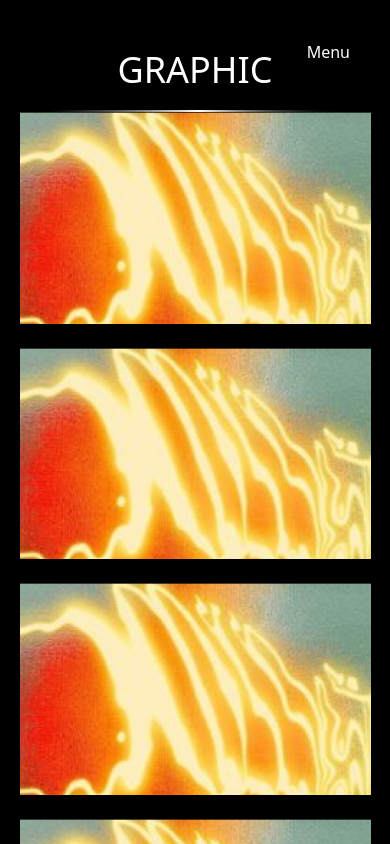
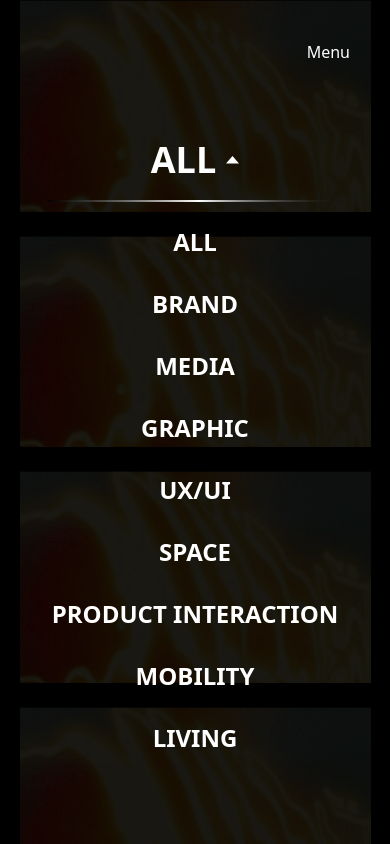
Before and after one commit to pyungjae9492/snu-design-week-2023, a Next.js app: page /works in a window 390 px wide. Shown: the top 844 px of the page. Built offline with nearby package versions, Linux system fonts and the light colour scheme; no server answers; a web font is replaced by a local one; what @react-icons/all-files, notion-utils would draw is missing.

Commit message:
feat: mobilemenubar

```diff
--- a/containers/works/fragments/MenuExplanation.tsx
+++ b/containers/works/fragments/MenuExplanation.tsx
@@ -5,49 +5,63 @@ export const MenuExplanation = ({selectedMenu}) => {
   let advisor = ''
   let description = ''
 
-  if (selectedMenu === 'ALL') {
-    description = '서로 다른 목적을 향해 나아가던 우리는 한 단계 도약해 다시 각자의 길로 나아가기 전 SNU DESIGN WEEK에서 마지막으로 다함께 마주칩니다. 이 찰나의 대단한 마주침을 ‘The Great Bump’라는 충돌 사건으로 명명하고 이를 깊이 들여다보고자 합니다. 이 한 번의 뜨거운 충돌이 새로운 추진력으로 작용하길 바라며, ‘The Great Bump’를 관측해 전달합니다.'
-  } else if (selectedMenu === 'GRAPHIC') {
+  switch (selectedMenu) {
+    case 'ALL':
+      description =
+        '서로 다른 목적을 향해 나아가던 우리는 한 단계 도약해 다시 각자의 길로 나아가기 전 SNU DESIGN WEEK에서 마지막으로 다함께 마주칩니다. 이 찰나의 대단한 마주침을 ‘The Great Bump’라는 충돌 사건으로 명명하고 이를 깊이 들여다보고자 합니다. 이 한 번의 뜨거운 충돌이 새로운 추진력으로 작용하길 바라며, ‘The Great Bump’를 관측해 전달합니다.';
+      break;
+    case 'GRAPHIC':
       title = '그래픽디자인프로젝트'
       professor = '배민기'
       advisor = 'Bae Minkee'
       description = '시각디자인의 조형적 특성과 다양한 활용에 대해 숙지하고, 디자인 작업에 있어 제작의 방향 설정 및 표현 방법과 커뮤니케이션 컨셉을 이해한다. 체계적인 프로세스를 통해 개인 주제의 일관성 있는 디자인 구현과 창조적인 표현을 가능하게 하고, 그래픽디자인의 외연을 넓히는 경험을 쌓는 것을 목표로 한다.'
-  } else if (selectedMenu === 'BRAND') {
+      break;
+    case 'BRAND':
       title = '브랜드디자인프로젝트'
       professor = '이장섭'
       advisor = 'Lee Jangsup'
       description = '정체성을 구축하기 위한 시각적 응용 항목과 이를 대외적으로 확산시키고 일관적으로 관리하는 시스템 전체의 디자인을 포함하는 ‘브랜드 디자인’ 개념을 이해하고, 기존의 브랜드와 사회의 움직임을 관찰하여 개인, 단체, 서비스, 제품, 작품을 넘어 문화적 현상, 조직적인 움직임, 생각의 방식으로 확장되는 새로운 브랜드 디자인을 제안한다.'
-  } else if (selectedMenu === 'MEDIA') {
+      break;
+    case 'MEDIA':
       title = '미디어디자인프로젝트'
       professor = '김수정'
       advisor = 'Kim Suzung'
       description = '미디어를 디스플레이로서의 도구가 아닌 디자인의 요소로 인식하고, 이 특성을 적극 활용하는 프로세스를 학습한다. 확장된 미디어 개념의 역사를 이해하고 이를 기반으로 커뮤니케이션을 위한 콘텐츠를 제작한다. 개인 주제를 미디어 중심으로 재해석하여 다른 분야와 구별되는 자신만의 미디어 해석 방법과 표현 방법을 토론한다.'
-  } else if (selectedMenu === 'UX/UI') {
+      break;
+    case 'UX/UI':
       title = 'UI/UX디자인프로젝트'
       professor = '이준원'
       advisor = 'Lee Junwon'
       description = 'UI/UX 디자인은 현대 비즈니스와 기술 분야에서 핵심 역할을 한다. 뛰어난 UI/UX 디자인은 제품 또는 서비스의 성공에 결정적인 역할을 하며 사용자의 만족도와 충성도를 높인다. 본 수업을 통해 UI/UX의 기본 개념과 사용자 연구, 디자인 도구와 기술, 유용한 디자인 원칙, 그리고 실제 프로젝트로 적용하는 과정을 통해 현업에서 요구되는 문제해결 역량을 향상 시키는 것이 목표이다.'
-  } else if (selectedMenu === 'PRODUCT INTERACTION') {
+      break;
+    case 'PRODUCT INTERACTION':
       title = '제품인터랙션디자인프로젝트'
       professor = '조상은'
       advisor = 'Jo Sangeun'
       description = '인간, 사회, 문화, 경제, 기술, 환경의 변화 속에서 미래 가치를 조망하는 주관적 통찰과 해석을 기반으로 디자인에 접근한다. ‘나’의 관점으로 해석한 변화하는 현상을 표현할 수 있는 디자인 언어를 개발하고, 이를 제품인터랙션 시스템 디자인을 통해 구체화하여 방향성을 제시한다.'
-  } else if (selectedMenu === 'LIVING') {
+      break;
+    case 'LIVING':
       title = '리빙디자인프로젝트'
       professor = '장성연'
       advisor = 'Jang Sungyun'
       description = '인간의 삶을 구성하는 환경에서 필요한 사물 및 공간을 탐구하여 새로운 리빙의 형태를 디자인한다. 재료 본연의 물성을 고민하고 미학적 아름다움에 기반하여 리빙디자인에 대한 새로운 방향성을 제안한다.'
-  } else if (selectedMenu === 'MOBILITY') {
+      break;
+    case 'MOBILITY':
       title = '모빌리티디자인프로젝트'
       professor = '유병준'
       advisor = 'Yoo Byungjun'
       description = "본 프로젝트는 <제품 혹은 오브젝트>의 큰 범주 안에서 모빌리티 디자인을 목표로 한다. 모빌리티 디자인의 개념은 기존의 운송기기 디자인과 다르게 보다 스마트하고, 지속가능하며, 인간중심적이다. 더 이상 단순한 'People mover'가 아닌 'People helper'로 인류에게 보다 혁신적이고 가치 있는 미래 모빌리티의 비전을 제안한다."
-  } else if (selectedMenu === 'SPACE') {
+      break;
+    case 'SPACE':
       title = '공간디자인프로젝트'
       professor = '안성모'
       advisor = 'Ahn Sungmo'
       description = '공간을 형성시키는 필수적인 장치이자 우리가 일상 속에서 항상 접하는 ‘문’이라는 공간요소를 통해 공간이 담고 있는 복잡한 힘들을 규명하고 열림과 닫힘의 고유한 작동방식을 디자인 함으로써 방문자와 거주자 간의 새로운 소통의 관계를 제시한다. 이러한 과정을 통해 자신만의 시각으로 공간 고유의 속성과 문제를 드러내고 공간에 대한 사고를 확장한다.'
+      break;
+    default:
+      break;
   }
+
 
   return (
     <div className='flex flex-col py-6 gap-3 lg:gap-6'>
@@ -58,7 +72,7 @@ export const MenuExplanation = ({selectedMenu}) => {
         <p>Advisor | {advisor}</p>
       </div>
       )}
-      <p className='text-sm leading-7'>{description}</p>
+      <p className='text-sm leading-7 text-justify'>{description}</p>
     </div>
   )
 }
--- /dev/null
+++ b/containers/works/fragments/MobileMenuBar.tsx
@@ -0,0 +1,98 @@
+import { useState } from "react"
+
+{
+    /*props: isMenuOpen, setIsMenuOpen, selectedMenu, setSelectedMenu*/
+}
+export const MobileMenuBar = (props) => {
+    const [selectedMenu, setSelectedMenu] = useState(props.selectedMenu)
+
+    const toggleMenu = (menu: string) => (
+        <div
+            onClick={() => onClickMenuButton(menu)}
+            className='text-2xl font-semibold cursor-pointer'
+        >
+            {menu}
+        </div>
+    )
+
+    const onClickMenuButton = (menu: string) => {
+        props.setIsMenuOpen(!props.isMenuOpen)
+        setSelectedMenu(menu)
+        props.setSelectedMenu(menu)
+    }
+
+    return (
+        <>
+            {/* <div className="fixed top-10 w-full flex lg:hidden flex-row justify-end z-50">
+                <button
+                    onClick={onClickMenuButton}
+                >
+                    {isMenuOpen ? "X" : "Menu"}
+                </button>
+            </div>
+            {isMenuOpen && (
+                <div className="fixed top-0 w-screen h-screen z-40 bg-[rgba(0,0,0,0.9)] flex flex-col gap-10 justify-center items-center">
+                    <p>ALL</p>
+                    <p>BRAND</p>
+                    <p>MEDIA</p>
+                    <p>GRAPHIC</p>
+                    <p>UX/UI</p>
+                    <p>SPACE</p>
+                    <p>PRODUCT INTERACTION</p>
+                    <p>MOBILITY</p>
+                    <p>LIVING</p>
+                </div>
+            )} */}
+            {!props.isMenuOpen ? (
+                <div>
+                    <div onClick={()=> props.setIsMenuOpen(!props.isMenuOpen)} className="flex flex-row justify-center items-center pt-[50px] pb-5 gap-[25px]">
+                        <div className={selectedMenu === 'PRODUCT INTERACTION' ? 'w-[150px] justify-center text-center text-2xl leading-[22px] font-semibold cursor-pointer' : 'justify-center text-4xl font-semibold cursor-pointer'}>{selectedMenu}</div>
+                        <svg xmlns="http://www.w3.org/2000/svg" width="13" height="8" viewBox="0 0 13 8" fill="none">
+                            <path d="M6.5 8L0.00480908 0.5L12.9952 0.500001L6.5 8Z" fill="white"/>
+                        </svg>
+                    </div>
+                    <svg xmlns="http://www.w3.org/2000/svg" width="294" height="2" viewBox="0 0 294 2" fill="none" className='mx-auto lg:hidden'>
+                        <path d="M0 1H294" stroke="url(#paint0_linear_776_20425)" stroke-width="2"/>
+                        <defs>
+                            <linearGradient id="paint0_linear_776_20425" x1="1.31839" y1="1.50011" x2="300.592" y2="1.49947" gradientUnits="userSpaceOnUse">
+                                <stop stop-opacity="0.546875"/>
+                                <stop offset="0.5" stop-color="white"/>
+                                <stop offset="1" stop-opacity="0"/>
+                            </linearGradient>
+                        </defs>
+                    </svg>
+                </div>
+                ) : (
+                    <div className="fixed top-0 left-0 w-screen h-screen z-40 bg-[rgba(0,0,0,0.9)] flex flex-col justify-center items-center mx-auto">
+                        <div onClick={()=> props.setIsMenuOpen(!props.isMenuOpen)} className="flex flex-row mx-auto items-center pt-[50px] pb-5 gap-[10px]">
+                            <div className={selectedMenu === 'PRODUCT INTERACTION' ? 'w-[160px] text-center text-2xl leading-[22px] font-semibold' : 'text-center text-4xl font-semibold'}>{selectedMenu}</div>
+                            <svg xmlns="http://www.w3.org/2000/svg" width="13" height="8" viewBox="0 0 13 8" fill="none">
+                                <path d="M6.5 0L12.9952 7.5L0.00480938 7.5L6.5 0Z" fill="white"/>
+                            </svg>
+                        </div>
+                        <svg xmlns="http://www.w3.org/2000/svg" width="294" height="2" viewBox="0 0 294 2" fill="none">
+                            <path d="M0 1H294" stroke="url(#paint0_linear_776_20425)" stroke-width="2"/>
+                            <defs>
+                                <linearGradient id="paint0_linear_776_20425" x1="1.31839" y1="1.50011" x2="300.592" y2="1.49947" gradientUnits="userSpaceOnUse">
+                                    <stop stop-opacity="0.546875"/>
+                                    <stop offset="0.5" stop-color="white"/>
+                                    <stop offset="1" stop-opacity="0"/>
+                                </linearGradient>
+                            </defs>
+                        </svg>
+                        <div className="flex flex-col pt-6 gap-[30px] items-center">
+                            {toggleMenu('ALL')}
+                            {toggleMenu('BRAND')}
+                            {toggleMenu('MEDIA')}
+                            {toggleMenu('GRAPHIC')}
+                            {toggleMenu('UX/UI')}
+                            {toggleMenu('SPACE')}
+                            {toggleMenu('PRODUCT INTERACTION')}
+                            {toggleMenu('MOBILITY')}
+                            {toggleMenu('LIVING')}
+                        </div>
+                    </div>
+                )}
+        </>
+    )
+}
--- a/containers/works/index.tsx
+++ b/containers/works/index.tsx
@@ -4,6 +4,7 @@ import React, { useEffect, useState } from 'react'
 import ellipse from 'public/ellipse.png'
 
 import MenuBar from './fragments/MenuBar'
+import { MobileMenuBar } from './fragments/MobileMenuBar'
 import { MenuExplanation } from './fragments/MenuExplanation'
 import { ProjectImage } from './fragments/ProjectImage'
 
@@ -16,17 +17,14 @@ export const WorksContainer = () => {
     <div className='w-[90%] mx-auto lg:w-full flex-col lg:flex lg:flex-row lg:mx-10'>
       <div className='lg:max-w-[35%] lg:h-screen lg:pr-[30px] lg:mb-[72px] lg:flex-col lg:relative'>
         {/*sm메뉴*/}
-        <div className='text-center text-4xl font-medium pt-[50px] pb-5 lg:hidden'>GRAPHIC</div>
-        <svg xmlns="http://www.w3.org/2000/svg" width="294" height="2" viewBox="0 0 294 2" fill="none" className='mx-auto lg:hidden'>
-          <path d="M0 1H294" stroke="url(#paint0_linear_776_20425)" stroke-width="2"/>
-          <defs>
-            <linearGradient id="paint0_linear_776_20425" x1="1.31839" y1="1.50011" x2="300.592" y2="1.49947" gradientUnits="userSpaceOnUse">
-              <stop stop-opacity="0.546875"/>
-              <stop offset="0.5" stop-color="white"/>
-              <stop offset="1" stop-opacity="0"/>
-            </linearGradient>
-          </defs>
-        </svg>
+        <div className='lg:hidden'>
+          <MobileMenuBar
+            isMenuOpen={isMenuOpen}
+            setIsMenuOpen={setIsMenuOpen}
+            selectedMenu={selectedMenu}
+            setSelectedMenu={setSelectedMenu}
+            />
+        </div>
         {/*lg메뉴*/}
         <div className={`sm:hidden flex flex-row w-[550px] h-[90px] items-center`}>
           <svg xmlns="http://www.w3.org/2000/svg" width="17" height="17" viewBox="0 0 15 15" fill="none">
--- a/package.json
+++ b/package.json
@@ -38,7 +38,7 @@
     "got": "^12.0.3",
     "isomorphic-unfetch": "^3.1.0",
     "lqip-modern": "^1.2.0",
-    "next": "^12.3.1",
+    "next": "^12.3.4",
     "notion-client": "^6.15.6",
     "notion-types": "^6.15.6",
     "notion-utils": "^6.15.6",
```
Lines whose indentation alone changed are shown as unchanged.
